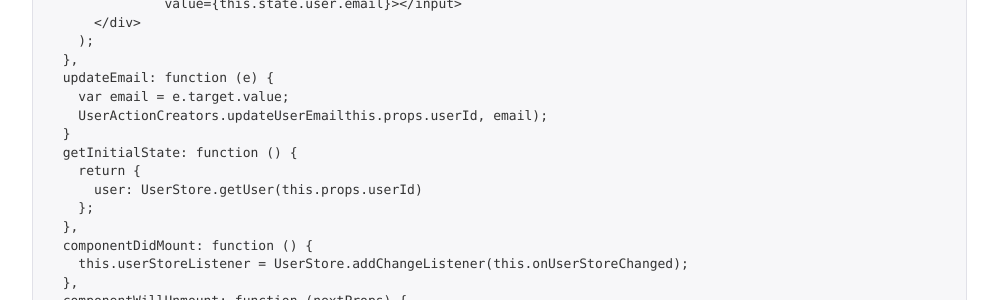
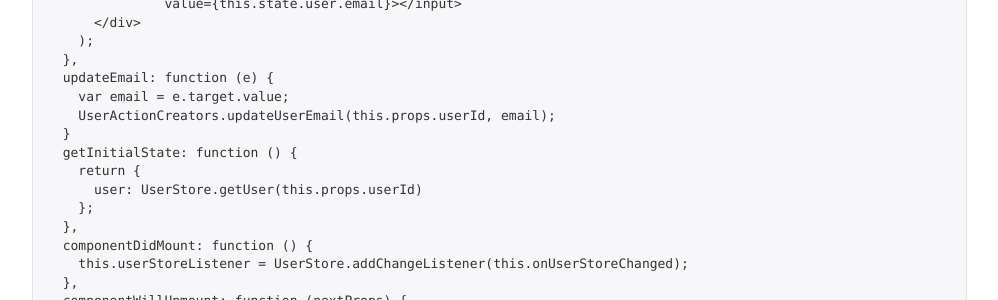
Before and after one commit to alsuper114/marty, a Jekyll site: the page built from docs/_guides/flux/index.md, in a window 1280 px wide and 900 px high, scrolled down 1557 px. Shown: the part 152-452 px from the top of the window, without its empty margins (243-1241 px from the left). Built offline with Jekyll 4.4.1, drawn with Linux system fonts in a browser that asks for light colours; nearby versions of some CDN libraries; Markdown is read by kramdown in place of the engine named in the settings.

Commit message:
Add missing '('

```diff
--- a/docs/_guides/flux/index.md
+++ b/docs/_guides/flux/index.md
@@ -88,7 +88,7 @@ var User = React.createClass({
   },
   updateEmail: function (e) {
     var email = e.target.value;
-    UserActionCreators.updateUserEmailthis.props.userId, email);
+    UserActionCreators.updateUserEmail(this.props.userId, email);
   }
   getInitialState: function () {
     return {
```
